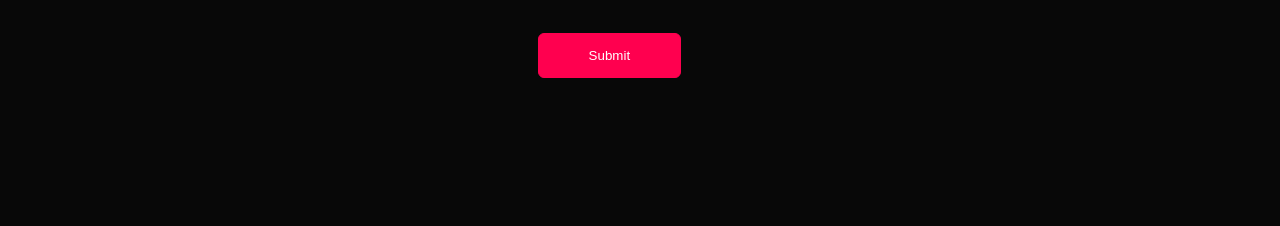
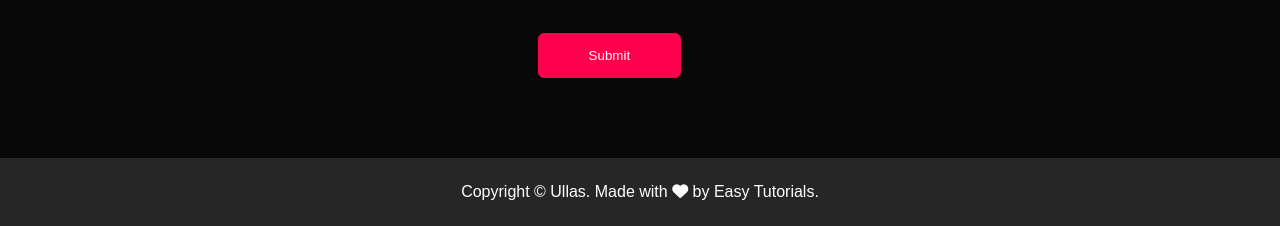
Before and after one commit to Ullasachar16/portfolio, a plain HTML site: page index.html in a window 1280 px wide. Shown: the part 3105-3331 px from the top of the page. Before the commit the page ends 3243 px from the top, so only its background shows below. Drawn offline with Linux system fonts and the light colour scheme.

Commit message:
added footer

```diff
--- a/index.html
+++ b/index.html
@@ -163,6 +163,9 @@
                 </div>
             </div>
         </div>
+        <footer class="copyright">
+            <p>Copyright © Ullas. Made with <i class="fas fa-heart"></i> by Easy Tutorials.</p>
+        </footer>
 
         <script>
             var tablinks = document.getElementsByClassName("tab-links");
--- a/style.css
+++ b/style.css
@@ -345,3 +345,19 @@ form input, form textarea {
     font-size: 18px;
     border-radius: 6px;
 }
+
+form btn2 {
+    padding: 14px 60px;
+    font-size: 18px;
+    margin-top: 20px;
+    cursor: pointer;
+}
+
+footer {
+    width: 100%;
+    text-align: center;
+    padding: 25px 0;
+    background: #262626;
+    font-weight: 300;
+    margin-top: 20px;
+}
```
